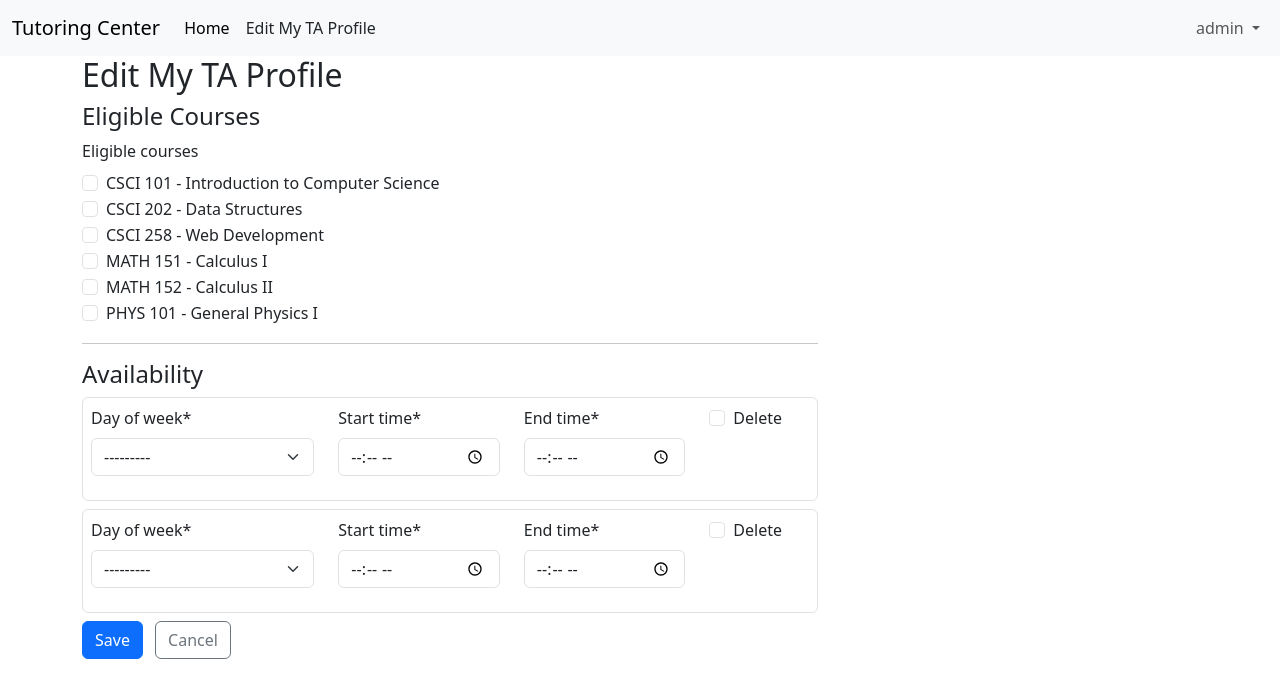
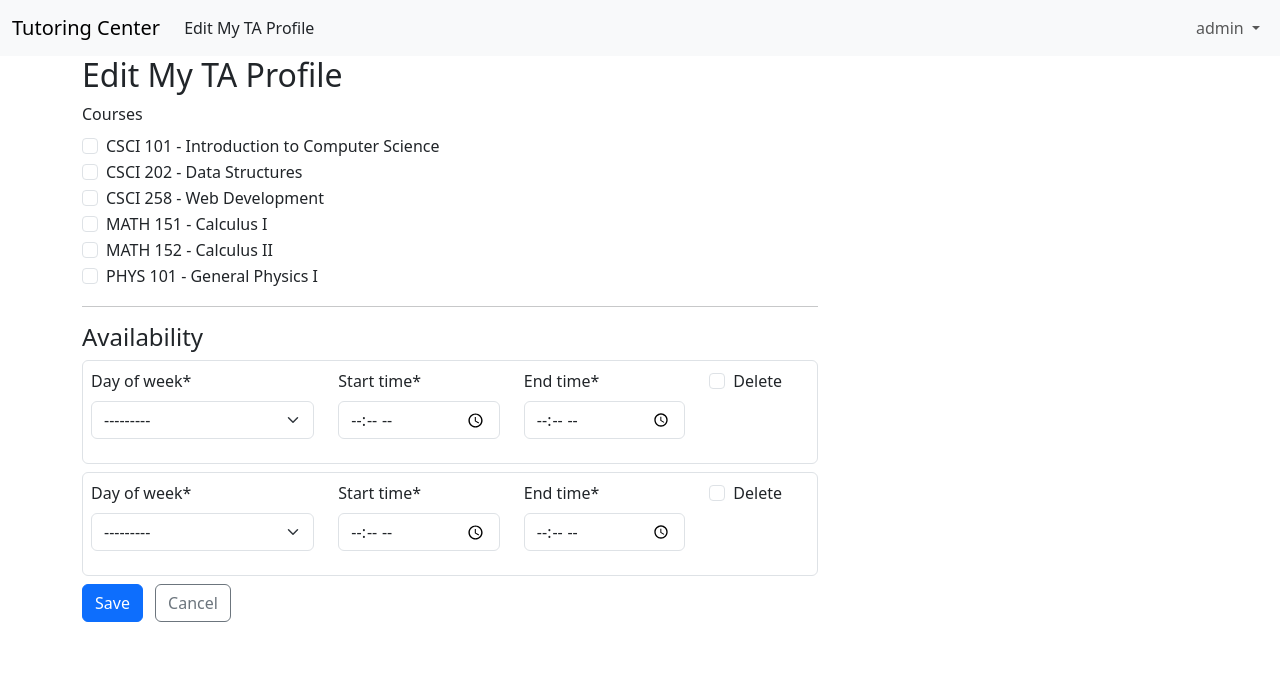
Before and after one commit to stelliosbonadurer/webdev_group_project, a Django app: page /ta/edit/ in a window 1280 px wide. Shown: the top 698 px of the page. Run offline with Django 5.2, Linux system fonts and the light colour scheme; a user stored in the database is signed in; data comes from the database, SQL or seed files in the repository; both versions use the stored data as it was before the commit; some libraries are stand-ins or nearby versions.

Commit message:
Remove home button, adjust verbiage

```diff
--- a/Tutoring_App/pages/forms.py
+++ b/Tutoring_App/pages/forms.py
@@ -7,7 +7,7 @@ class TAProfileForm(forms.ModelForm):
         queryset=Course.objects.all(),
         required=False,
         widget=forms.CheckboxSelectMultiple,
-        label="Eligible courses",
+        label="Courses",
     )
 
     class Meta:
--- a/Tutoring_App/templates/base.html
+++ b/Tutoring_App/templates/base.html
@@ -24,9 +24,9 @@
     </button>
     <div class="collapse navbar-collapse" id="navbarSupportedContent">
       <ul class="navbar-nav me-auto mb-2 mb-lg-0">
-        <li class="nav-item">
+        <!--<li class="nav-item">
           <a class="nav-link active" aria-current="page" href="#">Home</a>
-        </li>
+        </li>-->
   {% if user.is_authenticated and user.is_ta %}
   <li><a href="{% url 'ta_edit' %}" class="nav-link px-2 link-dark">Edit My TA Profile</a></li>
   {% endif %}
--- a/Tutoring_App/templates/home.html
+++ b/Tutoring_App/templates/home.html
@@ -7,7 +7,7 @@
   <div class="d-flex justify-content-between align-items-center mb-3">
     <h2>Teaching Assistants</h2>
     <div>
-      {% if user.is_authenticated %}
+      <!--{% if user.is_authenticated %}
         <form action="{% url 'logout' %}" method="post" class="d-inline">
           {% csrf_token %}
           <button type="submit" class="btn btn-outline-secondary btn-sm">Log Out</button>
@@ -15,7 +15,7 @@
       {% else %}
         <a href="{% url 'login' %}" class="btn btn-outline-primary btn-sm">Log In</a>
         <a href="{% url 'signup' %}" class="btn btn-primary btn-sm ms-2">Sign Up</a>
-      {% endif %}
+      {% endif %}-->
     </div>
   </div>
 
--- a/Tutoring_App/templates/pages/ta_edit.html
+++ b/Tutoring_App/templates/pages/ta_edit.html
@@ -9,8 +9,6 @@
     <h2>Edit My TA Profile</h2>
     <form method="post">
       {% csrf_token %}
-
-      <h4>Eligible Courses</h4>
       {{ ta_form|crispy }}
 
       <hr />
```
Also changed, not shown: Tutoring_App/db.sqlite3 (deleted), 1 other file.
